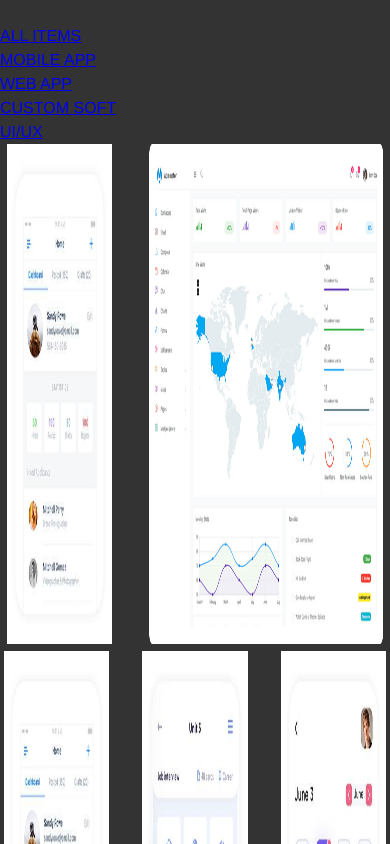
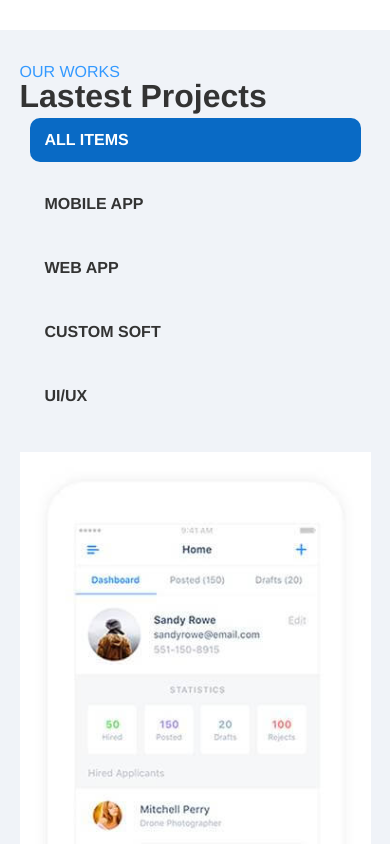
Before and after one commit to joakotalcual/TPestanasEsparzaJesus, a plain HTML site: page index.html in a window 390 px wide. Shown: the top 844 px of the page. Drawn offline with nearby package versions, Linux system fonts and the light colour scheme.

Commit message:
terminacion

```diff
--- a/estilos.css
+++ b/estilos.css
@@ -7,12 +7,39 @@ body{
     font-family: helvetica;
     font-size: 16px;
     line-height: 24px;
-    background-color: #333;
     color: #333;
+}
+main{
+    background-color: #f0f3f8;
 }
 .ancho{
     max-width: 1200px;
     margin: auto;
+    padding-top: 30px;
+}
+.tituloAzul{
+    color: #3399ff;
+    margin: 10px 0;
+}
+nav ul{
+    display: flex;
+    justify-content: start;
+    list-style-type: none;
+}
+nav ul li{
+    margin: 10px;
+}
+nav ul li a{
+    text-decoration: none;
+    display: block;
+    color: #333;
+    padding: 10px 15px;
+    border-radius: 10px;
+    font-weight: bolder;
+}
+nav ul li a:hover{
+    background-color: #096ac5;
+    color: white;
 }
 .contenedorDoble{
     display: flex;
@@ -38,6 +65,22 @@ body{
     align-items: stretch;
     gap: 30px;
 }
-.contenedorTriple .figura1, .contenedorTriple .figura2, .contenedorTriple .figura3{
-
+.contenedorBoton{
+    text-align: center;
 }
+.botonInferior{
+    text-align: center;
+    color: white;
+    padding: 10px 15px;
+    background-color: rgb(40, 131, 236);
+    text-decoration: none;
+}
+header, footer{
+    background-color: white;
+    height: 30px;
+}
+html nav ul li.active a{
+    background-color: #096ac5;
+    color: white;
+    border-radius: 10px;
+}
--- a/index.html
+++ b/index.html
@@ -8,15 +8,25 @@
     <link rel='stylesheet' href='movil.css'>
     <script src='https://code.jquery.com/jquery-3.7.1.js' crossorigin='anonymous'></script>
 </head>
-<body class="ancho">
+<body>
+    <header>
+
+    </header>
+    <main>
+        <div class="ancho">
+            <p class="tituloAzul">OUR WORKS</p>
             <h1>Lastest Projects</h1>
             <nav>
-        <ul><a href="#all">ALL ITEMS</a></ul>
-        <ul><a href="#mobile">MOBILE APP</a></ul>
-        <ul><a href="#web">WEB APP</a></ul>
-        <ul><a href="#custom">CUSTOM SOFT</a></ul>
-        <ul><a href="#ui">UI/UX</a></ul>
+                <ul>
+                    <li><a href="#all">ALL ITEMS</a></li>
+                    <li><a href="#mobile">MOBILE APP</a></li>
+                    <li><a href="#web">WEB APP</a></li>
+                    <li><a href="#custom">CUSTOM SOFT</a></li>
+                    <li><a href="#ui">UI/UX</a></li>
+                </ul>
             </nav>
+            <br>
+            <div class="tab_content">
                 <section id="all" class="contenidoall">
                     <div class="contenedorDoble">
                         <figure class="figura1">
@@ -38,5 +48,74 @@
                         </figure>
                     </div>
                 </section>
+                <section id="mobile" class="contenidoall">
+                    <div class="contenedorDoble">
+                        <figure class="figura1">
+                            <img src="imagenes/port7.jpg" alt="Texto descriptivo">
+                        </figure>
+                        <figure  class="figura1">
+                            <img src="imagenes/port6.jpg" alt="Texto descriptivo">
+                        </figure>
+                    </div>
+                </section>
+                <section id="web" class="contenidoall">
+                    <div class="contenedorDoble">
+                        <figure class="figura2">
+                            <img src="imagenes/port2.png" alt="Texto descriptivo">
+                        </figure>
+                    </div>
+                    <div class="contenedorTriple">
+                        <figure  class="figura3">
+                            <img src="imagenes/port3.jpg" alt="Texto descriptivo">
+                        </figure>
+                    </div>
+                </section>
+                <section id="custom" class="contenidoall">
+                    <div class="contenedorDoble">
+                        <figure  class="figura1">
+                            <img src="imagenes/port6.jpg" alt="Texto descriptivo">
+                        </figure>
+                        <figure class="figura1">
+                            <img src="imagenes/port7.jpg" alt="Texto descriptivo">
+                        </figure>
+                    </div>
+                </section>
+                <section id="ui" class="contenidoall">
+                    <div class="contenedorDoble">
+                        <figure class="figura1">
+                            <img src="imagenes/port7.jpg" alt="Texto descriptivo">
+                        </figure>
+                        <figure class="figura2">
+                            <img src="imagenes/port2.png" alt="Texto descriptivo">
+                        </figure>
+                    </div>
+                </section>
+            </div>
+            <br>
+            <div class="contenedorBoton">
+                <a class="botonInferior" href="#">VIEW ALL SOFTWARE -></a>
+            </div>
+            <br>
+        </div>
+        <br>
+    </main>
+    <footer></footer>
+    <script>
+        $(".contenidoall").hide();
+        $("ul li:first").addClass("active").show();
+        $(".contenidoall:first").show();
+
+        $("ul li").click(function () {
+            $("ul li").removeClass("active");
+
+            $(this).addClass("active");
+
+            $(".contenidoall").hide();
+
+            var activeTab = $(this).find("a").attr("href");
+            $(activeTab).fadeIn();
+            return false;
+        });
+    </script>
 </body>
 </html>
--- a/movil.css
+++ b/movil.css
@@ -1,3 +1,41 @@
 @media screen and (max-width:480px){
+    .tituloAzul{
+        color: #3399ff;
+        margin: 0 5%;
+    }
+    h1{
+        margin: 0 5%;
+    }
+    nav{
+        margin: 0 5%;
 
+    }
+    nav ul{
+        display: flex;
+        flex-direction: column;
+        justify-content: start;
+        list-style-type: none;
+    }
+    .contenedorDoble{
+        flex-direction: column;
+        justify-content: center;
+        align-items: center;
+        gap: 30px;
+    }
+    .contenedorTriple{
+        flex-direction: column;
+        justify-content: center;
+        align-items: center;
+        gap: 30px;
+    }
+    .contenedorDoble .figura1 img, .contenedorDoble .figura2 img,.contenedorTriple .figura1 img, .contenedorTriple .figura2 img, .contenedorTriple .figura3 img{
+        width: 100%;
+        height: auto;
+    }
+    .contenedorDoble .figura1, .contenedorTriple .figura1, .contenedorTriple .figura2, .contenedorTriple .figura3{
+        width: 90%;
+    }
+    .contenedorDoble .figura2{
+        width: 90%;
+    }
 }
```
Lines whose indentation alone changed are shown as unchanged.
